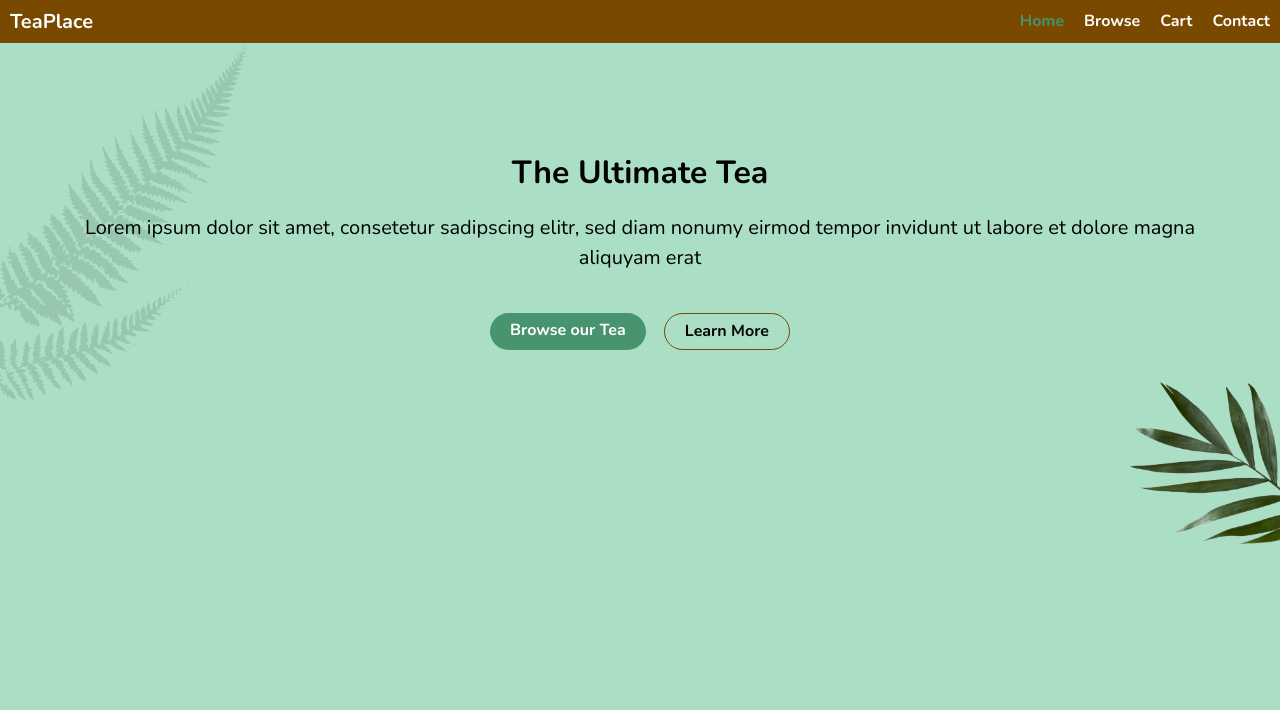
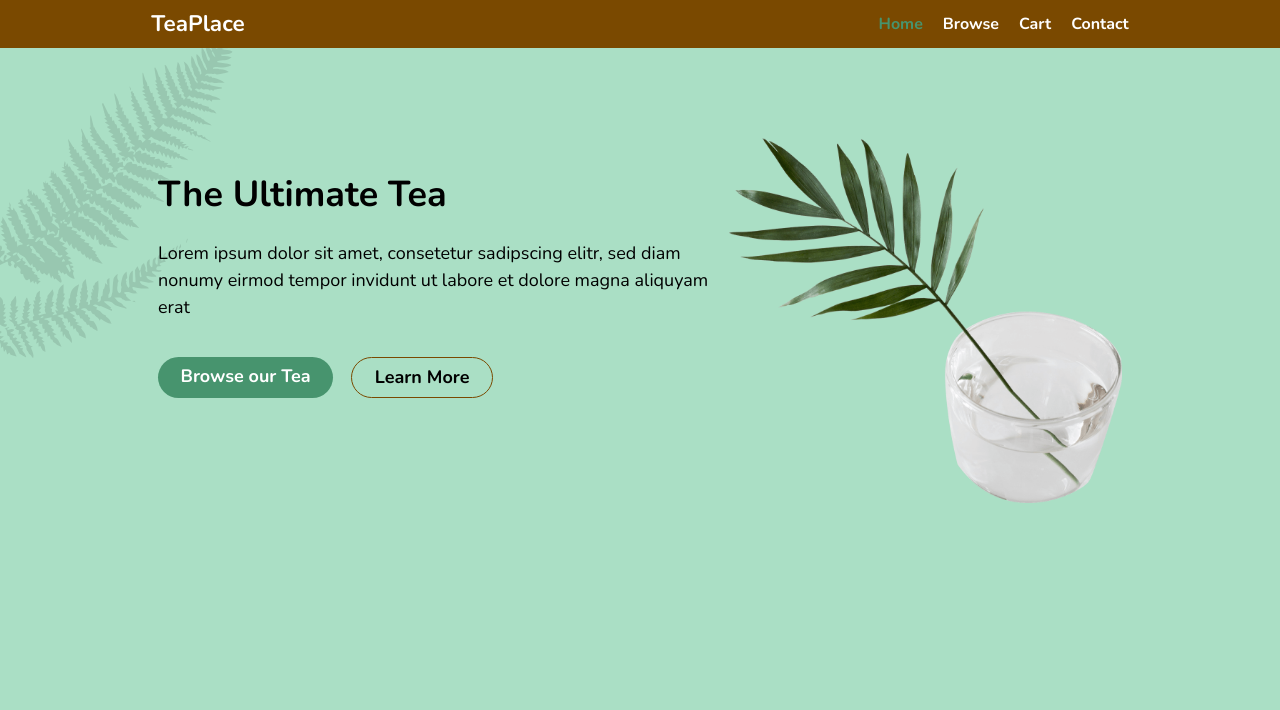
Before and after one commit to plaxamana/teaplace, a website: page index.html in a window 1280 px wide. Drawn offline with nearby package versions, Linux system fonts and the light colour scheme.

Commit message:
Made responsive for dektop

```diff
--- a/css/index.css
+++ b/css/index.css
@@ -17,7 +17,7 @@ body {
     font-family: 'Nunito', sans-serif;
     background-color: #AADFC5;
     height: 100vh;
-    font-size: 1rem;
+    font-size: 16px;
 }
 
 .filter-white {
@@ -30,7 +30,7 @@ body {
 
 h1 {
     margin-top: 3em;
-    font-size: 1.5rem;
+    font-size: 1.5em;
 }
 
 p {
@@ -176,6 +176,18 @@ main {
 =================== */
 
 @media (min-width: 460px) {
+    body {
+        font-size: 18px;
+    }
+
+    h1 {
+        font-size: 2em;
+    }
+
+    p {
+        font-size: 1em;
+    }
+
     header {
         display: flex;
         overflow: visible;
@@ -189,6 +201,7 @@ main {
     }
 
     nav {
+        margin-right: 1.25px;
         visibility: unset;
         position: unset;
         background: none;
@@ -227,27 +240,60 @@ main {
 
     .btn-container {
         display: flex;
-        width: 300px;
-        margin: 0 auto;
-        justify-content: space-between;
+        justify-content: center;
     }
 
     .cta {
         padding: .5em 1.25em;
     }
+
+    .outline {
+        margin-left: 1em;
+    }
 }
 
-@media (min-width: 630px) {
-    h1 {
-        font-size: 2rem;
+@media (min-width: 900px) {
+    .header-wrapper {
+        background: #7A4900;
+    }
+
+    .content-wrapper {
+        display: flex;
+        max-width: 1000px;
+        margin: 0 auto;
+    }
+
+    main {
+        width: 60%;
+        text-align: left;
+    }
+
+    .btn-container {
+        justify-content: left;
+    }
+
+    .plant-container {
+        margin-top: 5em;
+        margin-right: 1em;
+        width: 40%;
+        overflow: visible;
+        position: unset;
+    }
+
+    .plant {
+        position: unset;
+        width: 100%;
     }
 
     p {
-        font-size: 1.25rem;
+        width: unset;
+    }
+
+    header {
+        max-width: 1000px;
+        margin: 0 auto;
     }
 }
-
-
 
 /*
 
--- a/index.html
+++ b/index.html
@@ -8,14 +8,14 @@
     <body>
 
         <div class="left-col"></div>
-        <!-- <img src="img/fern.svg" alt="Fern leaf" srcset=""> -->
+        <img src="img/fern.svg" alt="fern" class="fern">
 
+        <div class="header-wrapper">
             <header>
                 <a href="#" class="logo">TeaPlace</a>
+
                 <img src="img/icon-menu.svg" alt="menu" class="menu filter-white" id="menu-btn"/>
-
                 <nav id="nav">
-
                     <ul>
                         <li class="exit" id="exit-btn">
                             <img src="img/icon-close.svg" alt="close" class="filter-white" id="exit-btn">
@@ -27,10 +27,10 @@
                     </ul>
                 </nav>
             </header>
+        </div>
 
         <div class="content-wrapper">
             <main>
-                <img src="img/fern.svg" alt="fern" class="fern">
                 <h1>The Ultimate Tea</h1>
                 <p>Lorem ipsum dolor sit amet, consetetur sadipscing elitr, sed diam nonumy eirmod tempor invidunt ut labore et dolore magna aliquyam erat</p>
 
```
Lines whose indentation alone changed are shown as unchanged.
